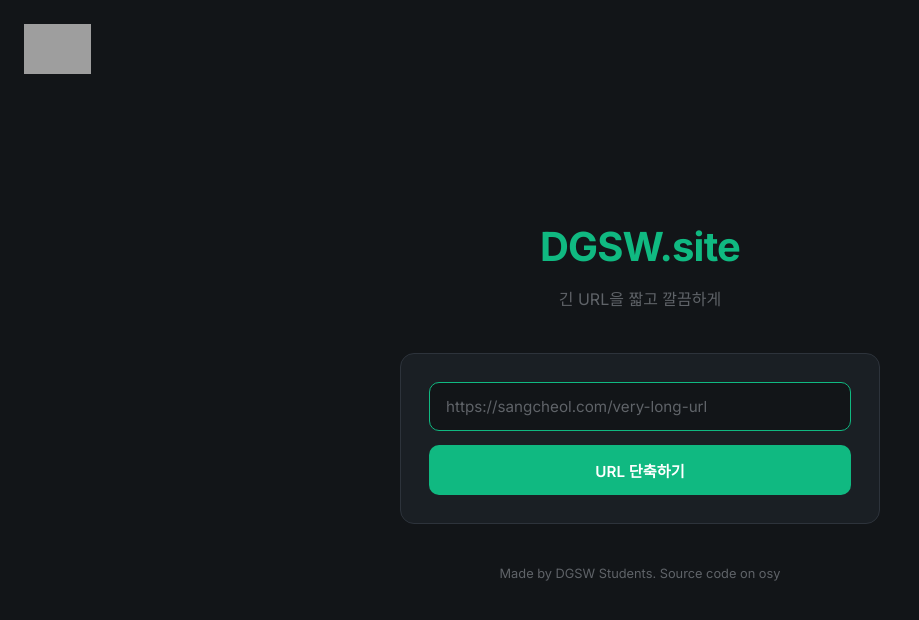
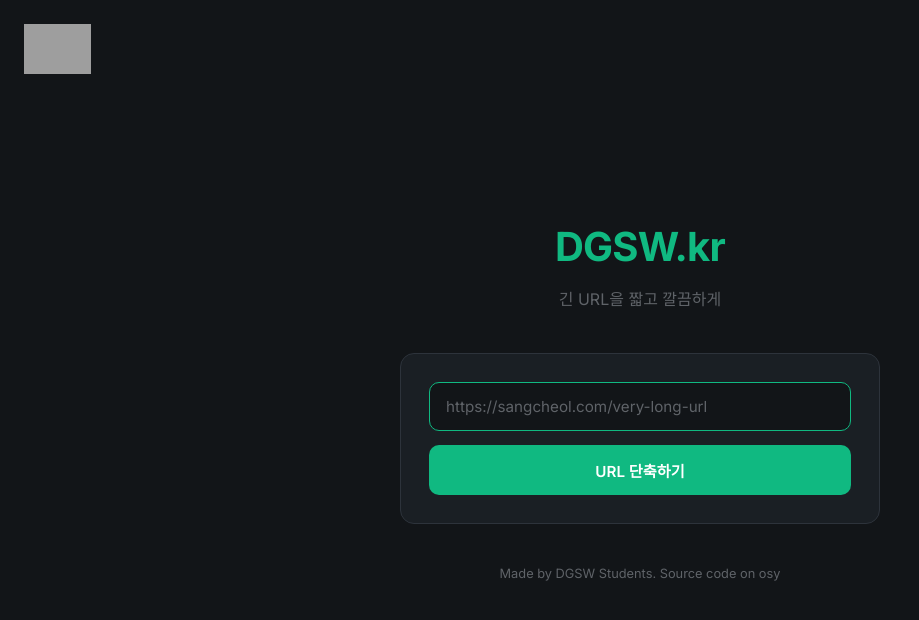
Before and after one commit to osy09/DGSW-shortener, a Next.js app: page / in a window 1280 px wide. Shown: the top 620 px of the page, without its empty margins (0-919 px from the left). Built offline with nearby package versions, Linux system fonts and the light colour scheme; no server answers; grey boxes are pictures that could not be loaded.

Commit message:
도메인 수정

```diff
--- a/app/[shortCode]/route.js
+++ b/app/[shortCode]/route.js
@@ -5,7 +5,7 @@ import { NextResponse } from 'next/server';
 
 export const dynamic = 'force-dynamic';
 
-const BASE_URL = process.env.NEXT_PUBLIC_BASE_URL || 'https://dgsw.site';
+const BASE_URL = process.env.NEXT_PUBLIC_BASE_URL || 'https://dgsw.kr';
 
 export async function GET(request, { params }) {
   const { shortCode } = await params;
--- a/app/actions.js
+++ b/app/actions.js
@@ -4,7 +4,7 @@
 import { getDbClient } from '@/lib/prisma';
 import { generateCode } from '@/utils/base62';
 
-const BASE_URL = process.env.NEXT_PUBLIC_BASE_URL || 'https://dgsw.site';
+const BASE_URL = process.env.NEXT_PUBLIC_BASE_URL || 'https://dgsw.kr';
 
 /**
  * 한국 시간(KST)으로 YYYY-MM-DD HH:mm:ss 형식 반환
--- a/app/admin/actions.js
+++ b/app/admin/actions.js
@@ -8,7 +8,7 @@ import { redirect } from 'next/navigation';
 import { headers } from 'next/headers';
 import crypto from 'crypto'; // crypto 모듈 추가
 
-const BASE_URL = process.env.NEXT_PUBLIC_BASE_URL || 'https://dgsw.site';
+const BASE_URL = process.env.NEXT_PUBLIC_BASE_URL || 'https://dgsw.kr';
 
 // Rate Limiting을 위한 인메모리 저장소
 const loginAttempts = new Map();
--- a/app/page.js
+++ b/app/page.js
@@ -52,7 +52,7 @@ export default function Home() {
       </div>
 
       <header className={styles.header}>
-        <h1 className={styles.logo}>DGSW.site</h1>
+        <h1 className={styles.logo}>DGSW.kr</h1>
         <p className={styles.subtitle}>긴 URL을 짧고 깔끔하게</p>
       </header>
 
```
